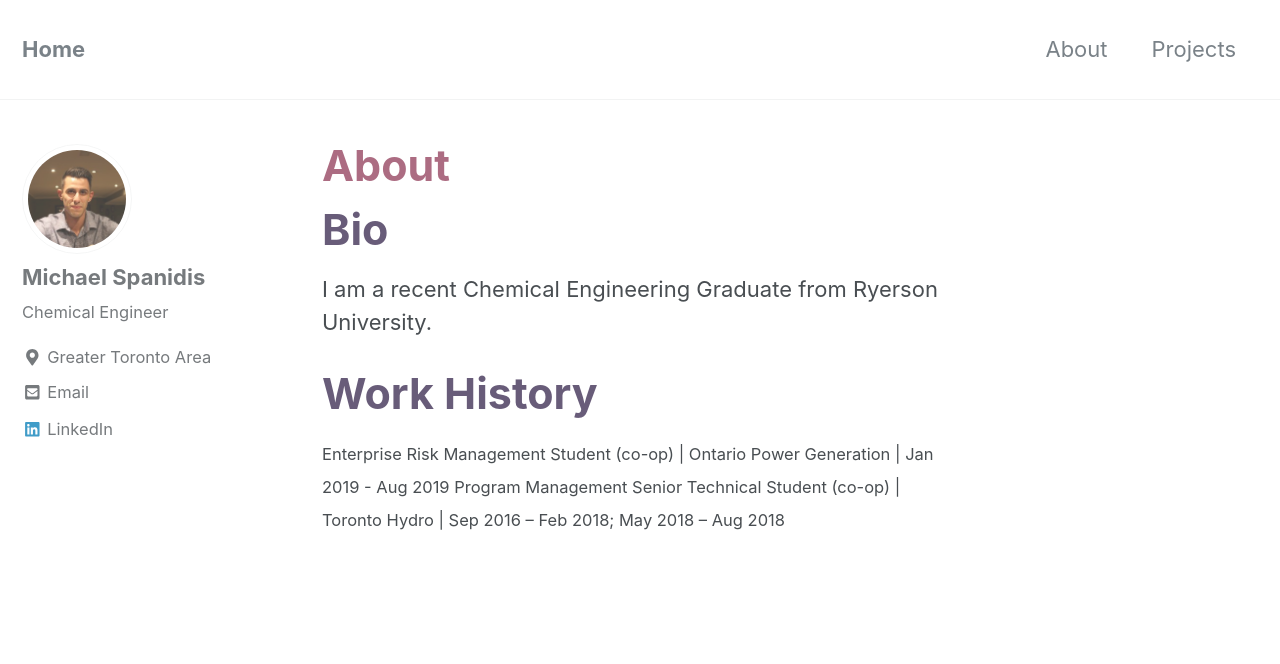
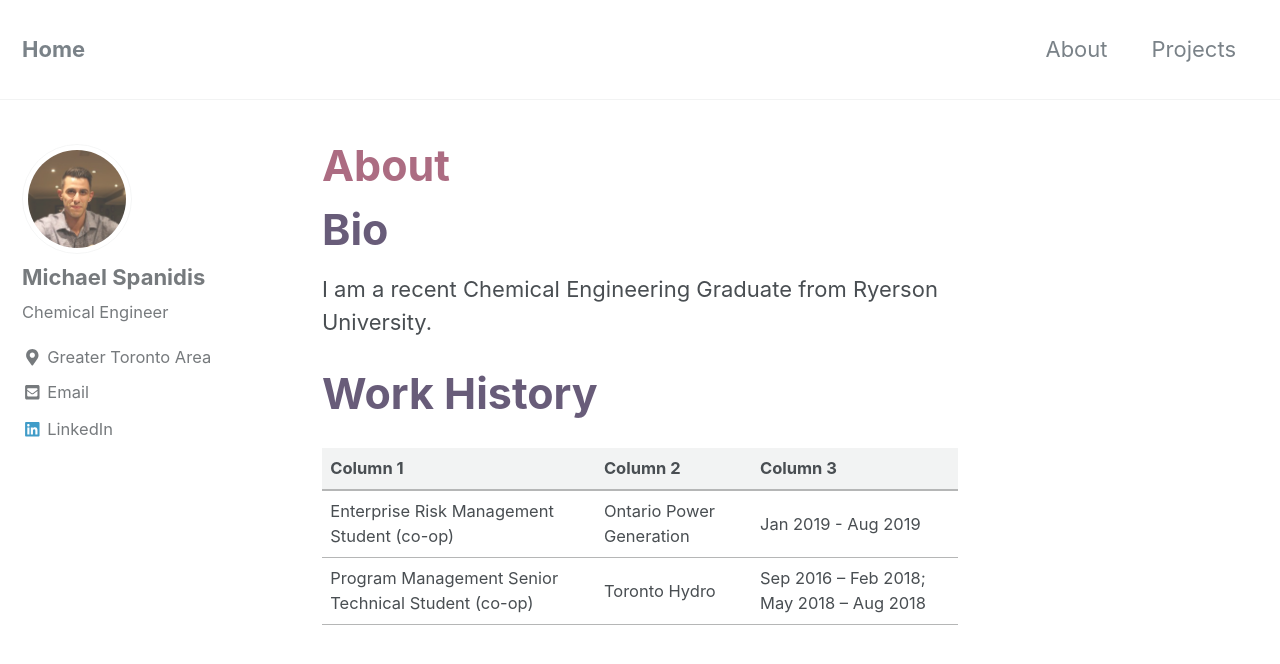
Before and after one commit to michaelspanidis/michaelspanidis.github.io, a Jekyll site: the page built from _pages/about.md, in a window 1280 px wide and 900 px high. Shown: the top 664 px of the window. Built offline with Jekyll 4.4.1, drawn with Linux system fonts in a browser that asks for light colours; nearby versions of some CDN libraries.

Commit message:
changes26

```diff
--- a/_pages/about.md
+++ b/_pages/about.md
@@ -7,5 +7,8 @@ I am a recent Chemical Engineering Graduate from Ryerson University.
 
 # <span style="color:rgb(104,92,121);font-size:1.25em;">Work History</span>
 <span style="font-size:0.75em;">
+
+Column 1 | Column 2 | Column 3
+--- | --- | ---
 Enterprise Risk Management Student (co-op) | Ontario Power Generation | Jan 2019 - Aug 2019
 Program Management Senior Technical Student (co-op) | Toronto Hydro | Sep 2016 – Feb 2018; May 2018 – Aug 2018
```
